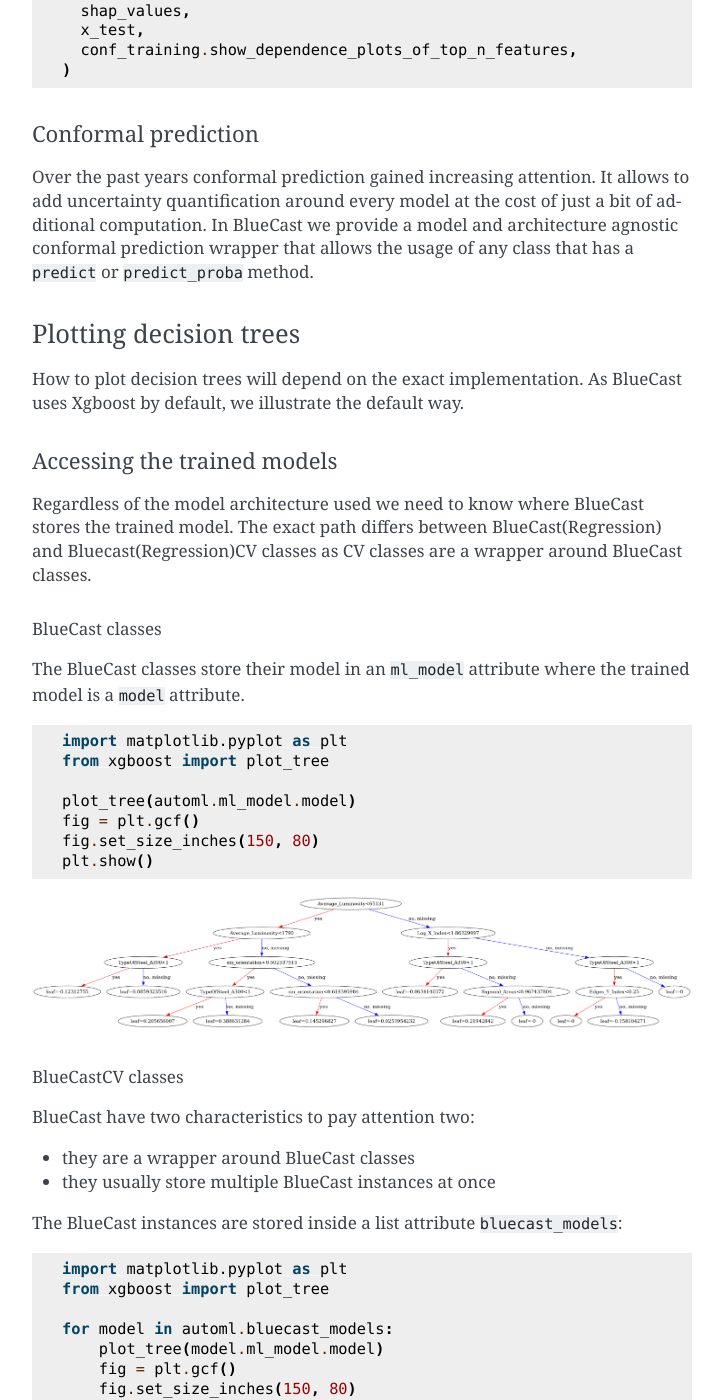
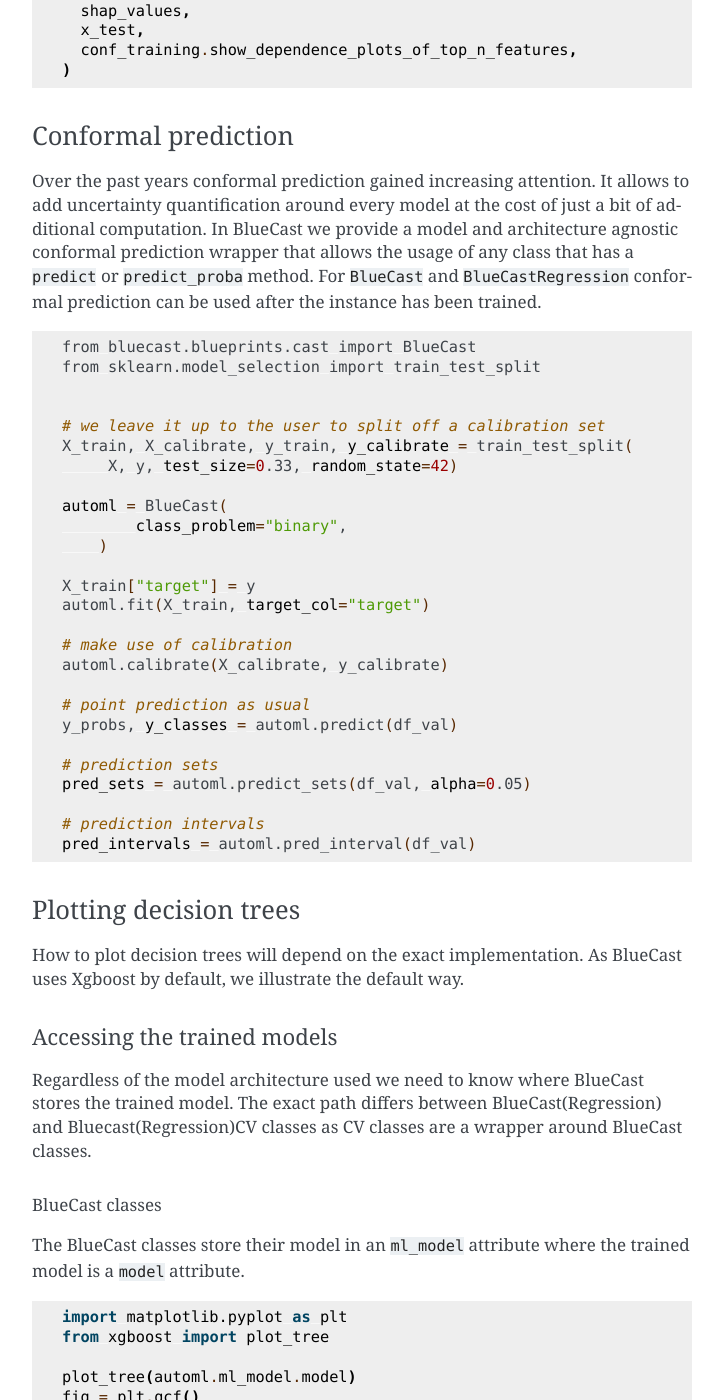
Before and after one commit to ThomasMeissnerDS/BlueCast, a Sphinx documentation site: the page built from docs/source/index.md, in a window 1280 px wide and 1400 px high, scrolled down 31800 px. Shown: the whole window, without its empty margins (388-1111 px from the left). Built offline with Sphinx 7.4.7, drawn with Linux system fonts in a browser that asks for light colours.

````diff
--- a/docs/source/index.md
+++ b/docs/source/index.md
@@ -53,7 +53,7 @@ Here you can see our test coverage in more detail:
     * [Hyperparameter tuning](#hyperparameter-tuning)
     * [Model performance](#model-performance)
     * [SHAP values](#shap-values)
-    * [Conformal prediction](#conformal-prediction)
+  * [Conformal prediction](#conformal-prediction)
   * [Plotting decision trees](#plotting-decision-trees)
     * [Accessing the trained models](#accessing-the-trained-models)
       * [BlueCast classes](#bluecast-classes)
@@ -1150,7 +1150,7 @@ shap_dependence_plots(
 )
 ```
 
-#### Conformal prediction
+### Conformal prediction
 
 Over the past years conformal prediction gained increasing attention. It allows to
 add uncertainty quantification around every model at the cost of just a bit of
@@ -1158,6 +1158,37 @@ additional computation.
 In BlueCast we provide a model and architecture agnostic conformal prediction
 wrapper that allows the usage of any class that has a `predict` or `predict_proba`
 method.
+For `BlueCast` and `BlueCastRegression` conformal prediction can be used after
+the instance has been trained.
+
+```sh
+from bluecast.blueprints.cast import BlueCast
+from sklearn.model_selection import train_test_split
+
+
+# we leave it up to the user to split off a calibration set
+X_train, X_calibrate, y_train, y_calibrate = train_test_split(
+     X, y, test_size=0.33, random_state=42)
+
+automl = BlueCast(
+        class_problem="binary",
+    )
+
+X_train["target"] = y
+automl.fit(X_train, target_col="target")
+
+# make use of calibration
+automl.calibrate(X_calibrate, y_calibrate)
+
+# point prediction as usual
+y_probs, y_classes = automl.predict(df_val)
+
+# prediction sets
+pred_sets = automl.predict_sets(df_val, alpha=0.05)
+
+# prediction intervals
+pred_intervals = automl.pred_interval(df_val)
+```
 
 ### Plotting decision trees
 
````
Also changed, not shown: README.md (+33 -2 lines).
